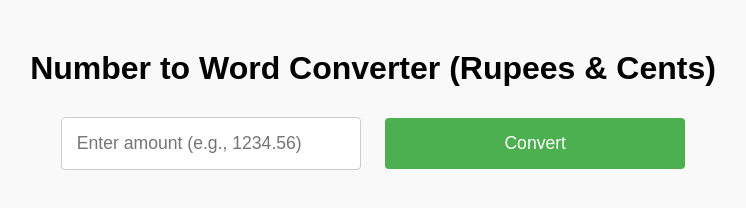
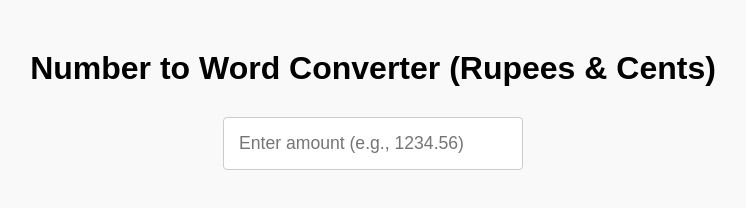
Before and after one commit to oshanh/NumbersToWord, a plain HTML site: page index.html in a window 1280 px wide. Shown: the whole page, without its empty margins (267-1013 px from the left). Drawn offline with Linux system fonts and the light colour scheme.

Commit message:
Update index.html

```diff
--- a/index.html
+++ b/index.html
@@ -16,39 +16,30 @@
             font-size: 2em;
             margin-bottom: 20px;
         }
-        input, button {
+        input {
             padding: 15px;
             margin: 10px;
             font-size: 1.1em;
             width: 100%;
             max-width: 300px;
-        }
-        input {
             border: 1px solid #ccc;
             border-radius: 4px;
             box-sizing: border-box;
-        }
-        button {
-            background-color: #4CAF50;
-            color: white;
-            border: none;
-            border-radius: 4px;
-            cursor: pointer;
-        }
-        button:hover {
-            background-color: #45a049;
         }
         h2 {
             margin-top: 30px;
             font-size: 1.5em;
             word-wrap: break-word;
         }
+        .highlight {
+            color: red;
+        }
         /* Media Query for Mobile Screens */
         @media (max-width: 600px) {
             h1 {
                 font-size: 1.5em;
             }
-            input, button {
+            input {
                 font-size: 1em;
                 padding: 12px;
             }
@@ -62,8 +53,7 @@
 
     <h1>Number to Word Converter (Rupees & Cents)</h1>
 
-    <input type="text" id="numberInput" placeholder="Enter amount (e.g., 1234.56)" />
-    <button onclick="convertToWords()">Convert</button>
+    <input type="text" id="numberInput" placeholder="Enter amount (e.g., 1234.56)" oninput="convertToWords()" />
 
     <h2 id="result"></h2>
 
@@ -86,8 +76,8 @@
             let rupeesPart = parseInt(rupees);
             let centsPart = cents ? parseInt(cents.substring(0, 2)) : 0;
 
-            let rupeesInWords = numberToWords(rupeesPart) + " Rupees";
-            let centsInWords = centsPart > 0 ? " and " + numberToWords(centsPart) + " Cents" : "";
+            let rupeesInWords = numberToWords(rupeesPart) + ' <span class="highlight">Rupees</span>';
+            let centsInWords = centsPart > 0 ? ' and ' + numberToWords(centsPart) + ' <span class="highlight">Cents</span>' : "";
 
             result.innerHTML = rupeesInWords + centsInWords;
         }
```
